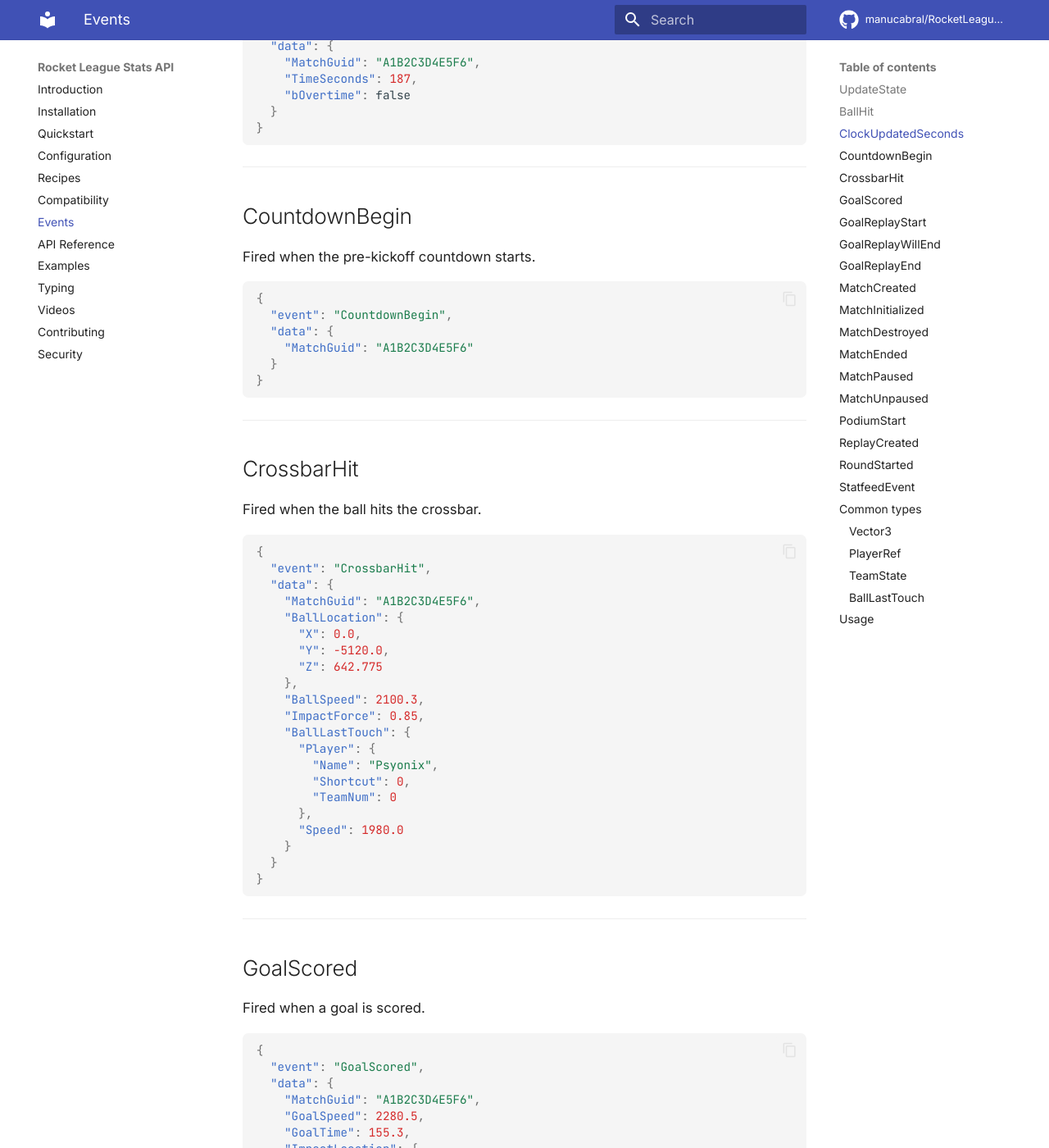
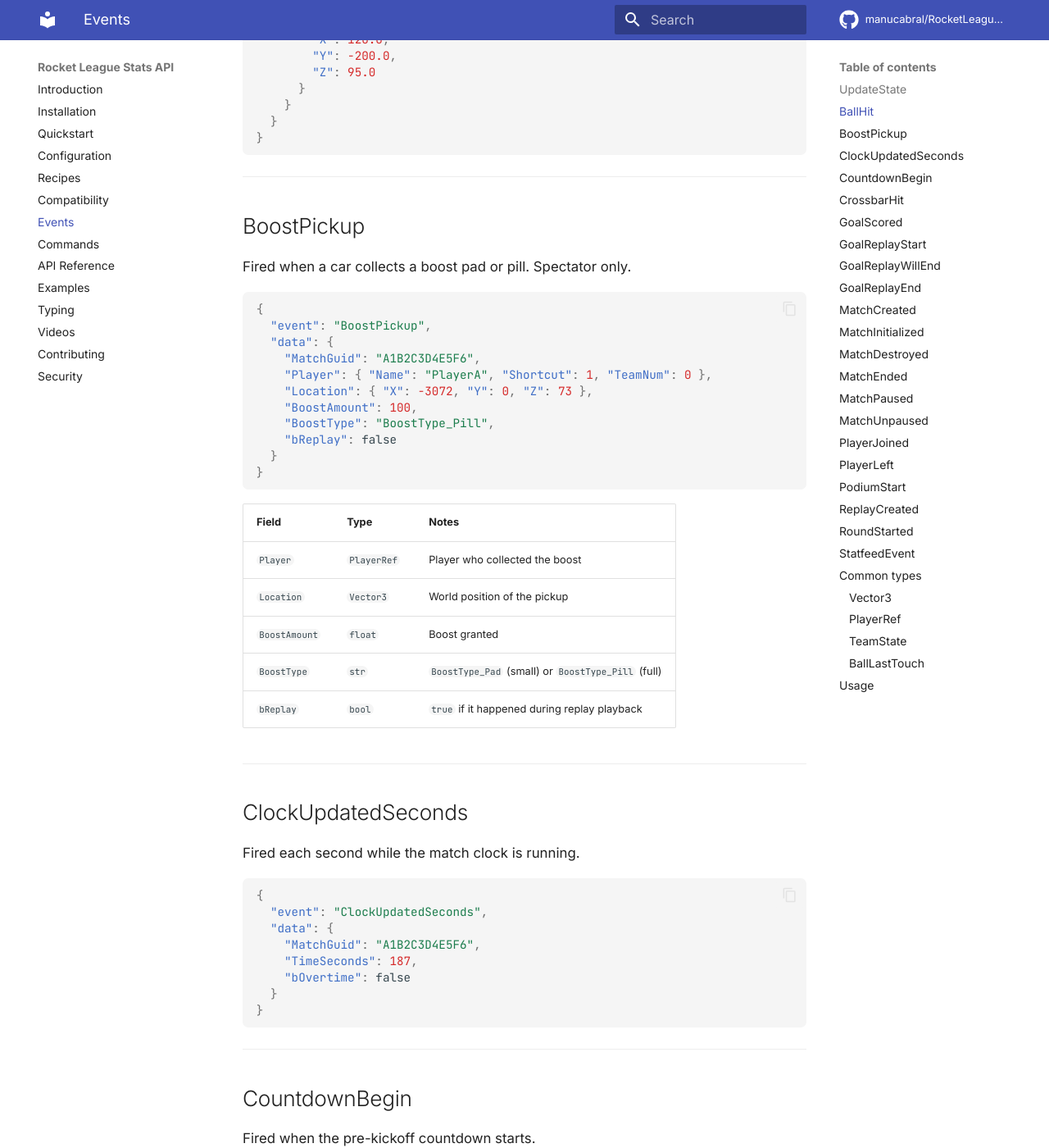
Before and after one commit to manucabral/rlstatsapi, an MkDocs documentation site: the page built from docs/events.md, in a window 1280 px wide and 1400 px high, scrolled down 2561 px. Shown: the whole window at 82% size. Built offline with MkDocs 1.6.1 and Material for MkDocs 9.7.7, drawn with Linux system fonts in a browser that asks for light colours; comment, search, counter and statistics services are not loaded; some of the changed text lies outside the part shown.

Commit message:
docs: document commands, new events and WebPort

````diff
--- a/docs/events.md
+++ b/docs/events.md
@@ -32,6 +32,7 @@
         "Touches": 12,
         "CarTouches": 10,
         "Demos": 0,
+        "Loadout": ["body_grain", "Skin_bartees", "Wheel_SoccerBall", "Boost_AlphaReward", "None", "None"],
         "bHasCar": true,
         "Speed": 1400.0,
         "Boost": 72,
@@ -77,6 +80,14 @@
   }
 }
 ```
+
+Fields added in v2.72:
+
+| Field | Type | Notes |
+|---|---|---|
+| `Players[].Loadout` | `list[str]` | Equipped item asset names by product slot. Empty slots are `"None"` |
+| `Players[].PickupClass` | `str` | Rumble power-up the player holds. Spectator only, absent outside Rumble |
+| `Game.PlaylistId` | `int` | Playlist of the current match |
 
 ---
 
@@ -108,6 +119,34 @@
   }
 }
 ```
+
+---
+
+## BoostPickup
+
+Fired when a car collects a boost pad or pill. Spectator only.
+
+```json
+{
+  "event": "BoostPickup",
+  "data": {
+    "MatchGuid": "A1B2C3D4E5F6",
+    "Player": { "Name": "PlayerA", "Shortcut": 1, "TeamNum": 0 },
+    "Location": { "X": -3072, "Y": 0, "Z": 73 },
+    "BoostAmount": 100,
+    "BoostType": "BoostType_Pill",
+    "bReplay": false
+  }
+}
+```
+
+| Field | Type | Notes |
+|---|---|---|
+| `Player` | `PlayerRef` | Player who collected the boost |
+| `Location` | `Vector3` | World position of the pickup |
+| `BoostAmount` | `float` | Boost granted |
+| `BoostType` | `str` | `BoostType_Pad` (small) or `BoostType_Pill` (full) |
+| `bReplay` | `bool` | `true` if it happened during replay playback |
 
 ---
 
@@ -319,6 +358,8 @@
 }
 ```
 
+Since v2.76 a no-contest match reports `"WinnerTeamNum": -1`. `client.state.no_contest` is then `True` and `has_winner` stays `False`.
+
 ---
 
 ## MatchPaused
@@ -351,6 +392,40 @@
 
 ---
 
+## PlayerJoined
+
+Fired when a player is added to the current match.
+
+```json
+{
+  "event": "PlayerJoined",
+  "data": {
+    "MatchGuid": "A1B2C3D4E5F6",
+    "PlayerName": "PlayerA",
+    "PrimaryId": "Steam|123|0"
+  }
+}
+```
+
+---
+
+## PlayerLeft
+
+Fired when a player is removed from the current match.
+
+```json
+{
+  "event": "PlayerLeft",
+  "data": {
+    "MatchGuid": "A1B2C3D4E5F6",
+    "PlayerName": "PlayerA",
+    "PrimaryId": "Steam|123|0"
+  }
+}
+```
+
+---
+
 ## PodiumStart
 
 Fired when the post-match podium sequence begins.
@@ -368,16 +443,20 @@
 
 ## ReplayCreated
 
-Fired when an in-match replay starts (e.g. goal replay saved as replay).
+Fired when a replay loaded from Match History starts. Goal replays do not fire it.
 
 ```json
 {
   "event": "ReplayCreated",
   "data": {
-    "MatchGuid": "A1B2C3D4E5F6"
+    "MatchGuid": "A1B2C3D4E5F6",
+    "FileName": "Stadium_P_2026-06-05_18-42",
+    "Date": "2026-06-05 18:42:13"
   }
 }
 ```
+
+`FileName` can be passed to the [`LoadReplay`](commands.md) command.
 
 ---
 
--- a/mkdocs.yml
+++ b/mkdocs.yml
@@ -46,6 +46,7 @@
   - Recipes: recipes.md
   - Compatibility: compatibility.md
   - Events: events.md
+  - Commands: commands.md
   - API Reference: api.md
   - Examples: examples.md
   - Typing: typing.md
````
Also changed, not shown: other parts of docs/events.md (+3 -1 lines), README.md (+23 -1 lines), docs/api.md (+4 -0 lines), docs/commands.md (added, +87 -0 lines), docs/compatibility.md (+7 -5 lines), docs/configuration.md (+17 -0 lines).
